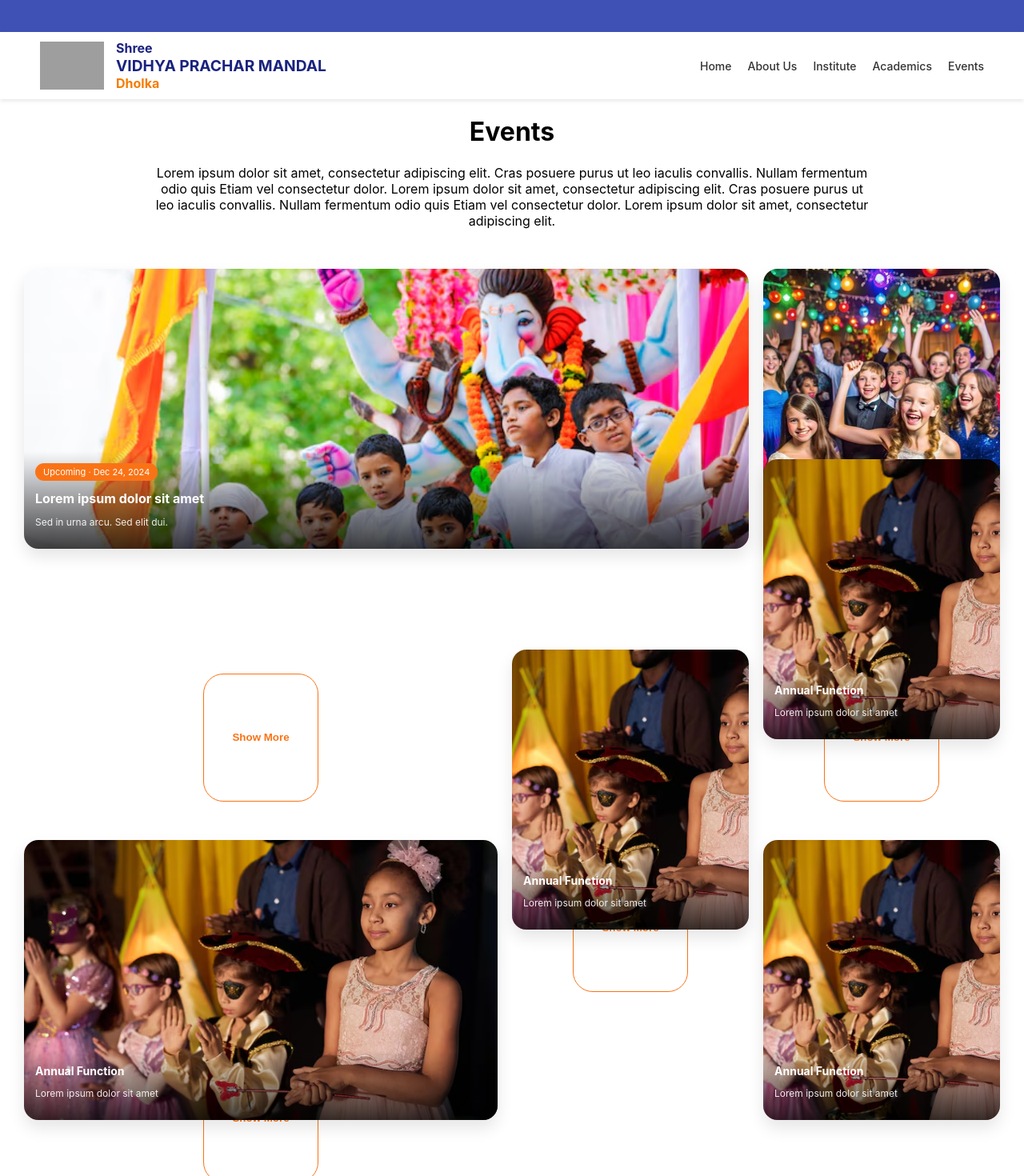
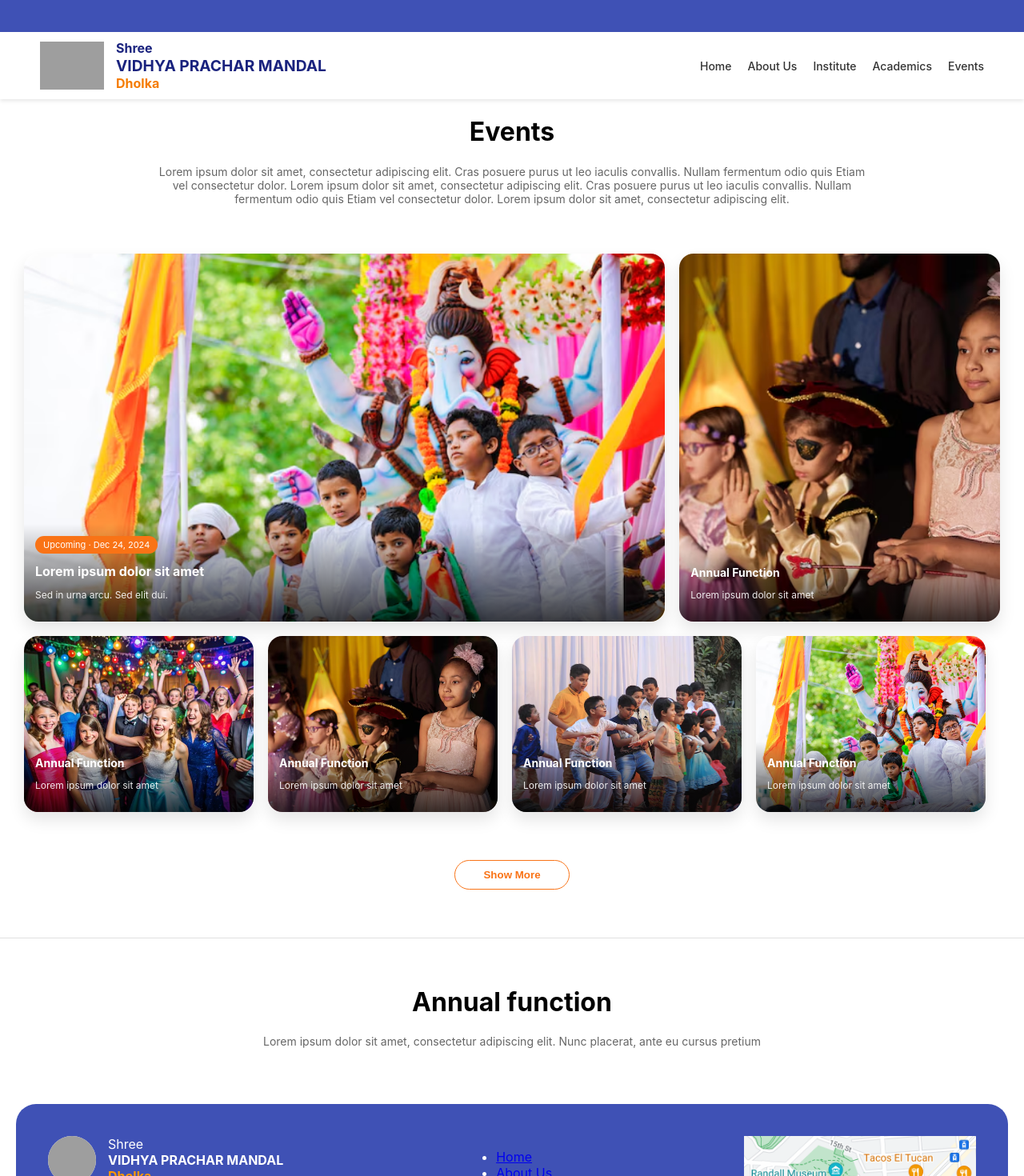
Before and after one commit to ayushisoni2107-del/shree_vidya_mandir, a React (Create React App) app: page /Events in a window 1280 px wide. Shown: the top 1470 px of the page at 80% size. Built offline with nearby package versions, Linux system fonts and the light colour scheme; grey boxes are pictures that could not be loaded.

Commit message:
annual added

```diff
--- a/src/Academics/Academics.jsx
+++ b/src/Academics/Academics.jsx
@@ -12,7 +12,7 @@ Etiam vel consectetur dolor. Lorem ipsum dolor sit amet, consectetur adipiscing
             <img src="a1.png" width="85%"  style={{ display: "block", margin: "0 auto" }}/>
             <img src="a1.png" width="85%"  style={{ display: "block", margin: "0 auto" }}/>
         </div>
-        <button className="show-more-btn" align="center">Show More</button>
+        <button className="show-more-btn">Show More</button>
         </>
     );
 
--- /dev/null
+++ b/src/Events/Annual.css
@@ -0,0 +1,6 @@
+.section-divider {
+  border: none;
+  height: 1px;
+  background-color: #e0e0e0;
+  margin: 60px 0;
+}
--- /dev/null
+++ b/src/Events/Annual.jsx
@@ -0,0 +1,17 @@
+import React from "react";
+import "./Events.css";
+import "./Annual.css"
+function Annual(){
+    return(
+        <>
+        <hr class="section-divider" />
+        <div className="event-header">
+        <h1>Annual function</h1>
+        <p>
+            Lorem ipsum dolor sit amet, consectetur adipiscing elit. Nunc placerat, ante eu cursus pretium
+        </p>
+      </div>
+        </>
+    );
+}
+export default Annual;
--- a/src/Events/Events.css
+++ b/src/Events/Events.css
@@ -11,32 +11,45 @@
   color: #666;
 }
 
-/* GRID LAYOUT */
-.event-layout {
-  display: grid;
-  grid-template-columns: 2fr 1fr 1fr;
-  grid-auto-rows: 220px;
-  gap: 18px;
+/* Wrapper */
+.event-wrapper {
   padding: 30px;
 }
 
-/* CARD */
+/* Rows */
+.event-row {
+  display: flex;
+  gap: 18px;
+}
+
+.top-row {
+  margin-bottom: 18px;
+}
+
+/* Cards */
 .event-card {
   position: relative;
   border-radius: 18px;
   overflow: hidden;
+  flex: 1;
+  height: 460px;
 }
 
+.big-card {
+  flex: 2;
+  height: 460px;
+}
+
+/* Bottom cards */
+.small-card {
+  height: 220px;
+}
+
+/* Images */
 .event-card img {
   width: 100%;
   height: 100%;
   object-fit: cover;
-}
-
-/* BIG CARD */
-.event-card.big {
-  grid-row: span 2;
-  grid-column: span 2;
 }
 
 /* Overlay */
@@ -45,7 +58,7 @@
   bottom: 0;
   width: 100%;
   padding: 14px;
-  background: linear-gradient(to top, rgba(0,0,0,0.75), transparent);
+  background: linear-gradient(to top, rgba(0, 0, 0, 0.75), transparent);
   color: white;
 }
 
--- a/src/Events/Events.jsx
+++ b/src/Events/Events.jsx
@@ -1,18 +1,26 @@
 import React from "react";
-import "./Events.css"
+import "./Events.css";
 
-function Event(){
-    return(
+function Event() {
+  return (
     <>
-         <div> <h1 align="center"> Events</h1>
-        <p style={{ textAlign: "center", margin: "0 auto", width: "70%"}}>Lorem ipsum dolor sit amet, consectetur adipiscing elit. Cras posuere purus ut leo iaculis convallis. Nullam fermentum odio quis
-Etiam vel consectetur dolor. Lorem ipsum dolor sit amet, consectetur adipiscing elit. Cras posuere purus ut leo iaculis convallis. Nullam fermentum odio quis Etiam vel consectetur dolor. Lorem ipsum dolor sit amet, consectetur adipiscing elit.   </p>
-        </div><br/>
- {/* Events Grid */}
-      <div className="event-layout">
+      {/* Header */}
+      <div className="event-header">
+        <h1>Events</h1>
+        <p>
+Lorem ipsum dolor sit amet, consectetur adipiscing elit. Cras posuere purus ut leo iaculis convallis. Nullam fermentum odio quis
+Etiam vel consectetur dolor. Lorem ipsum dolor sit amet, consectetur adipiscing elit. Cras posuere purus ut leo iaculis convallis. Nullam fermentum odio quis Etiam vel consectetur dolor. Lorem ipsum dolor sit amet, consectetur adipiscing elit.
+        </p>
+      </div>
+
+      {/* EVENTS */}
+      <div className="event-wrapper">
+
+        {/* TOP ROW */}
+        <div className="event-row top-row">
 
           {/* BIG CARD */}
-        <div className="event-card big">
+          <div className="event-card big-card">
             <img src="event2.png" alt="event" />
             <div className="overlay">
               <span className="badge">Upcoming · Dec 24, 2024</span>
@@ -21,24 +29,26 @@ Etiam vel consectetur dolor. Lorem ipsum dolor sit amet, consectetur adipiscing
             </div>
           </div>
 
-        {/* RIGHT TOP */}
+          {/* SMALL CARD */}
           <div className="event-card">
-          <img src="event1.png" alt="event" />
+            <img src="event3.png" alt="event" />
             <div className="overlay">
               <h4>Annual Function</h4>
               <p>Lorem ipsum dolor sit amet</p>
             </div>
           </div>
 
+        </div>
+
         {/* BOTTOM ROW */}
+        <div className="event-row bottom-row">
           <EventSmall />
-        <EventSmall />
-        <EventSmall />
-        <EventSmall />
+        </div>
 
       </div>
 
-
+      {/* Button */}
+      <button className="show-more-btn">Show More</button>
     </>
   );
 }
@@ -46,16 +56,37 @@ Etiam vel consectetur dolor. Lorem ipsum dolor sit amet, consectetur adipiscing
 function EventSmall() {
   return (
     <>
-    <div className="event-card">
+    <div className="event-card small-card">
+      <img src="event1.png" alt="event" />
+      <div className="overlay">
+        <h4>Annual Function</h4>
+        <p>Lorem ipsum dolor sit amet</p>
+      </div>
+    </div>
+     <div className="event-card small-card">
       <img src="event3.png" alt="event" />
       <div className="overlay">
         <h4>Annual Function</h4>
         <p>Lorem ipsum dolor sit amet</p>
       </div>
     </div>
-          {/* Button */}
-      <button className="show-more-btn">Show More</button>
+     <div className="event-card small-card">
+      <img src="event4.png" alt="event" />
+      <div className="overlay">
+        <h4>Annual Function</h4>
+        <p>Lorem ipsum dolor sit amet</p>
+      </div>
+    </div>
+     <div className="event-card small-card">
+      <img src="event2.png" alt="event" />
+      <div className="overlay">
+        <h4>Annual Function</h4>
+        <p>Lorem ipsum dolor sit amet</p>
+      </div>
+    </div>
+   <hr class="section-divider" />
     </>
   );
 }
+
 export default Event;
--- a/src/pages/Events.jsx
+++ b/src/pages/Events.jsx
@@ -1,6 +1,6 @@
 import Navbar from "../Components/Navbar";
 import Events from "../Events/Events"
-
+import Annual from "../Events/Annual";
 import Footer from "../Components/Footer";
 
 function Event(){
@@ -8,7 +8,7 @@ function Event(){
         <>
         <Navbar />
         <Events />
-
+        <Annual />
         <Footer />
         </>
     );
```
Lines whose indentation alone changed are shown as unchanged.
